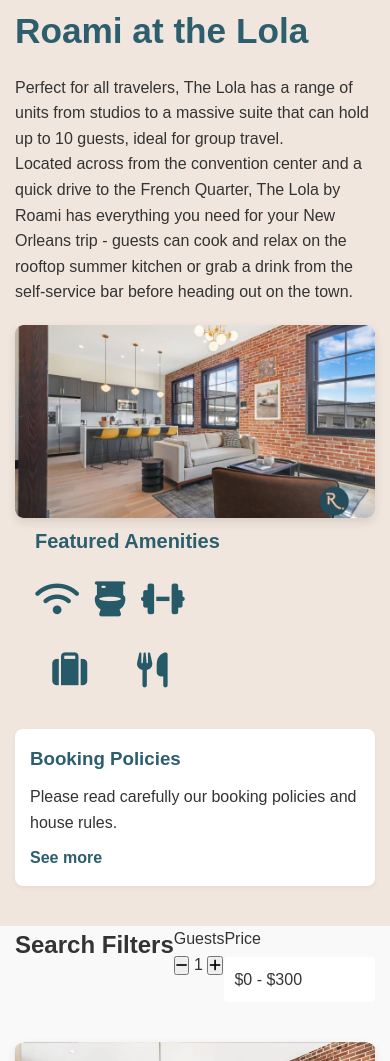
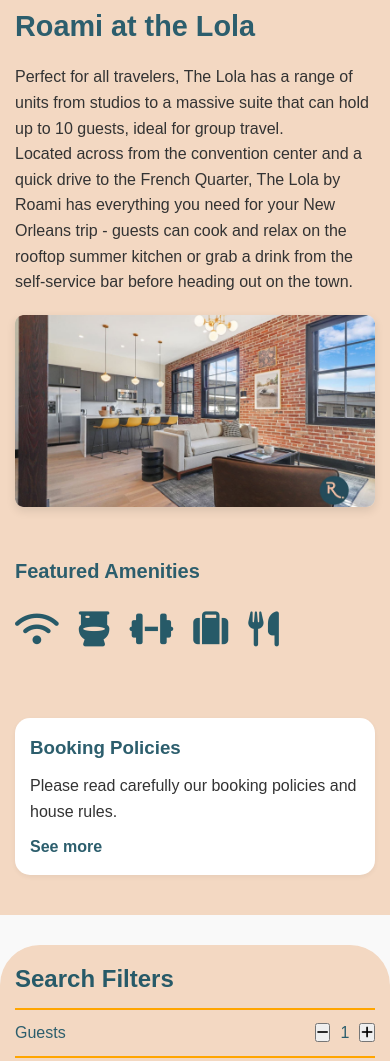
Before and after one commit to bkaravan/cs1300-redesign, a plain HTML site: page index.html in a window 390 px wide. Shown: the part 236-1297 px from the top of the page. Drawn offline with Linux system fonts and the light colour scheme.

Commit message:
redesigned

```diff
--- a/index.html
+++ b/index.html
@@ -31,7 +31,6 @@
     </header>
 
     <main>
-      <!-- underlined search-return mock button -->
       <section class="search-return">
         <div class="container">
           <a href="#" class="return-link">Return to search results</a>
@@ -40,7 +39,7 @@
 
       <!-- property screen -->
       <section class="property-overview">
-        <div class="container">
+        <div class="container property-container">
           <div class="property-info">
             <h1>Roami at the Lola</h1>
             <p>
@@ -90,11 +89,11 @@
       </section>
 
 
-
       <!-- filter options -->
       <section class="availability">
-        <div class="container">
+        <div class="availability-container">
           <h2>Search Filters</h2>
+          <div class="separator"></div>
           <div class="guests-select">
             <label>Guests</label>
             <div class="guest-counter">
@@ -103,6 +102,7 @@
               <button class="increase"><i class="fas fa-plus"></i></button>
             </div>
           </div>
+          <div class="separator"></div>
           <div class="price-range">
             <label>Price</label>
             <span>$0 - $300</span>
@@ -174,6 +174,7 @@
           <img src="data/roami_logo.png" alt="Roami Logo" />
         </div>
         <p>Copyright 2025 Roami</p>
+      </div>
     </footer>
   </body>
 </html>
--- a/styles.css
+++ b/styles.css
@@ -1,4 +1,3 @@
-/* Global Styles */
 * {
     margin: 0;
     padding: 0;
@@ -10,6 +9,7 @@ body {
     background-color: #f9f9f9;
     color: #333;
     line-height: 1.6;
+    min-width: 320px;
 }
 
 .container {
@@ -34,7 +34,7 @@ ul {
     list-style: none;
 }
 
-/* Header Styles */
+
 header {
     background-color: #fff;
     box-shadow: 0 2px 5px rgba(0, 0, 0, 0.1);
@@ -53,10 +53,12 @@ header .container {
 nav ul {
     display: flex;
     align-items: center;
+    flex-wrap: wrap;
 }
 
 nav ul li {
     margin-left: 20px;
+    margin-bottom: 5px;
 }
 
 .button-link {
@@ -74,7 +76,7 @@ nav ul li {
 
 /* Search Return Section */
 .search-return {
-    background-color: #f1e6dd;
+    background-color: #f3d8c2;
     padding: 15px 0;
 }
 
@@ -90,19 +92,38 @@ nav ul li {
 
 /* Property Overview */
 .property-overview {
-    background-color: #f1e6dd;
+    background-color: #f3d8c2;
     padding: 20px 0 40px;
 }
 
-.property-overview .container {
+.property-container {
+    display: flex;
     flex-wrap: wrap;
     justify-content: space-between;
+    align-items: flex-start;
+}
+
+.property-info {
+    flex: 1 1 300px;
+    padding-right: 20px;
+    margin-bottom: 20px;
+}
+
+.property-image {
+    flex: 1 1 300px;
+    margin-bottom: 20px;
+}
+
+.property-image img {
+    width: 100%;
+    border-radius: 8px;
+    box-shadow: 0 4px 10px rgba(0, 0, 0, 0.1);
 }
 
 .amenities-section {
-    justify-content: center;
+    flex: 0 1 200px;
     margin-left: 20px;
-    max-width: 100%;
+    align-self: flex-start;
 }
 
 .amenities-section h3 {
@@ -111,35 +132,20 @@ nav ul li {
     margin-bottom: 15px;
 }
 
-.amenities-section .amenities-icons {
+.amenities-icons {
     display: flex;
     flex-wrap: wrap;
     max-width: 150px;
+    gap: 10px;
+    justify-content: flex-start;
 }
 
 .amenities-section .amenity-icon {
-    /* styles for each icon div */
     color: #275a68;
-    margin: auto;
     font-size: 35px;
-  }
-
-.property-info {
-    flex: 1;
-    padding-right: 30px;
+    margin-right: 10px;
+    margin-bottom: 10px;
 }
-
-.property-image {
-    flex: 1;
-    min-width: 300px;
-}
-
-.property-image img {
-    width: 100%;
-    border-radius: 8px;
-    box-shadow: 0 4px 10px rgba(0, 0, 0, 0.1);
-}
-
 
 h1 {
     color: #2c5e6d;
@@ -151,8 +157,9 @@ h1 {
     margin-top: 30px;
     padding: 15px;
     background-color: #fff;
-    border-radius: 8px;
+    border-radius: 15px;
     box-shadow: 0 2px 5px rgba(0, 0, 0, 0.05);
+    width: 100%;
 }
 
 .booking-policies h3 {
@@ -167,20 +174,63 @@ h1 {
 }
 
 
-.price-range {
-    flex: 1;
+.availability {
+    margin: 30px auto;
+    background-color: #f3d8c2;
+    border-radius: 40px;
+    padding: 15px 0;
+    width: 100%;
+    max-width: 900px;
+}
+
+.availability-container {
     display: flex;
-    flex-direction: column;
+    flex-wrap: nowrap;
+    justify-content: center;
+    align-items: center;
+    gap: 20px;
+    width: 100%;
+    max-width: 800px;
+    margin: 0 auto;
+    padding: 0 15px;
+}
+
+.availability h2 {
+    color: #275a68;
+    white-space: nowrap;
+}
+
+.guests-select, .price-range {
+    display: flex;
+    align-items: center;
+    color: #2c5e6d;
+    white-space: nowrap;
+}
+
+.guest-counter {
+    display: flex;
+    align-items: center;
+    gap: 10px;
+    margin-left: 10px;
+}
+
+.separator {
+    width: 2px;
+    height: 60px;
+    background-color: orange;
+    align-self: stretch;
+    flex-shrink: 0;
 }
 
 .price-range span {
     background-color: #fff;
-    border-radius: 4px;
+    border-radius: 15px;
     padding: 10px;
     margin-top: 5px;
+    margin-left: 10px;
+    white-space: nowrap;
 }
 
-/* Room Options */
 .room-options {
     padding: 40px 0;
 }
@@ -195,8 +245,9 @@ h1 {
 }
 
 .room-image {
-    flex: 1;
-    min-width: 300px;
+    flex: 1 1 300px;
+    min-height: 250px;
+    max-height: 400px;
 }
 
 .room-image img {
@@ -206,7 +257,7 @@ h1 {
 }
 
 .room-details {
-    flex: 2;
+    flex: 2 1 400px;
     padding: 20px;
 }
 
@@ -221,7 +272,6 @@ h1 {
     gap: 20px;
     margin-bottom: 20px;
 }
-
 
 .room-location h3,
 .room-amenities h3 {
@@ -240,6 +290,8 @@ h1 {
     justify-content: space-between;
     align-items: center;
     margin-top: 20px;
+    flex-wrap: wrap;
+    gap: 15px;
 }
 
 .price .amount {
@@ -267,39 +319,47 @@ h1 {
     background-color: #1a3b44;
 }
 
+footer {
+    background-color: #f3d8c2;
+}
 
+footer p {
+    color:#275a68;
+}
 
-/* Media Queries for Responsiveness */
+footer .container {
+    justify-content: space-between;
+    padding: 20px 15px;
+    flex-wrap: wrap;
+}
+
+/* This will change some elements based on the screen size */
 @media (max-width: 992px) {
-    .property-overview .container {
+    .property-container {
         flex-direction: column;
     }
 
     .property-info {
         padding-right: 0;
-        margin-bottom: 20px;
+        flex: 1 1 100%;
     }
 
-    .featured-amenities-sidebar {
-        position: static;
-        margin: 20px auto;
-        width: 100%;
-        max-width: 500px;
-        border-radius: 8px;
+    .property-image {
+        flex: 1 1 100%;
+    }
+
+    .amenities-section {
+        margin: 20px 0;
+        flex: 1 1 100%;
     }
 
     .amenities-icons {
-        flex-direction: row;
-        justify-content: center;
-        gap: 15px;
+        max-width: 100%;
+        justify-content: flex-start;
     }
 
     .room-card {
         flex-direction: column;
-    }
-
-    .room-image {
-        min-height: 200px;
     }
 }
 
@@ -313,7 +373,6 @@ h1 {
     }
 
     nav ul {
-        flex-wrap: wrap;
         justify-content: center;
     }
 
@@ -321,13 +380,39 @@ h1 {
         margin: 5px 10px;
     }
 
+    .availability-container {
+        flex-direction: column;
+        align-items: flex-start;
+        gap: 10px;
+    }
 
-    .date-picker {
-        flex-direction: column;
+    .separator {
+        width: 100%;
+        height: 2px;
+    }
+
+    .guests-select, .price-range {
+        width: 100%;
+        justify-content: space-between;
     }
 
     .room-pricing {
         flex-direction: column;
-        gap: 15px;
+        align-items: flex-start;
     }
 }
+
+@media (max-width: 480px) {
+    h1 {
+        font-size: 1.8rem;
+    }
+
+    .room-specs {
+        flex-direction: column;
+        gap: 10px;
+    }
+
+    .room-image {
+        min-height: 200px;
+    }
+}
```
